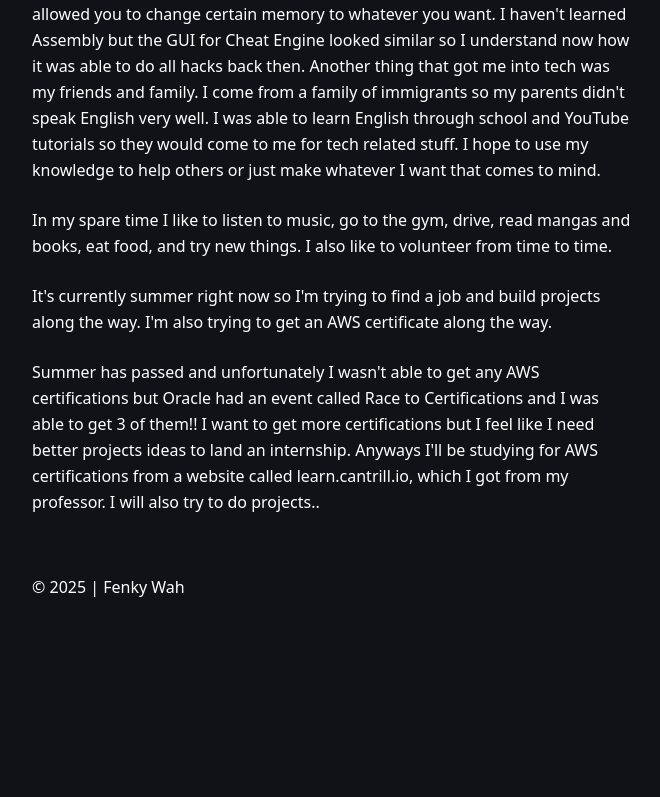
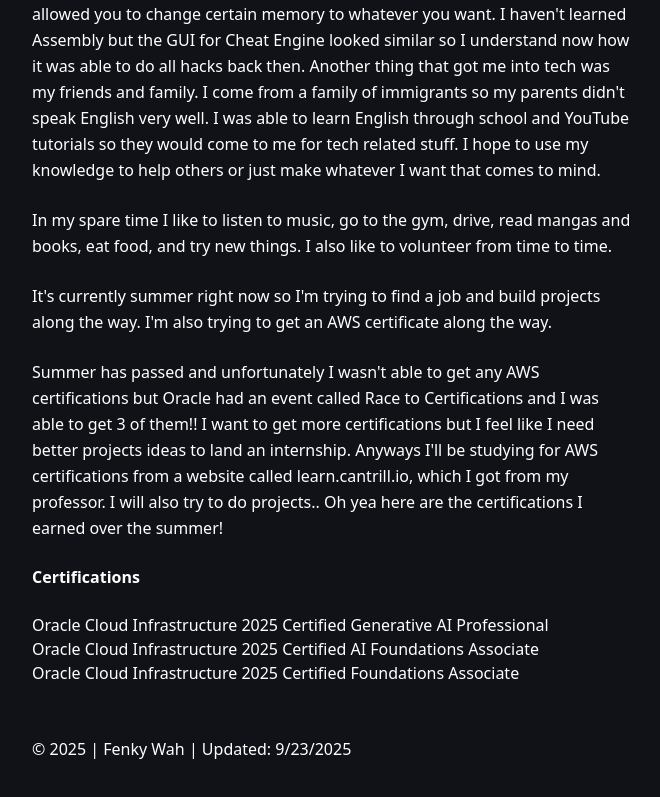
Before and after one commit to fenkur/my_portfolio, a Next.js app: page /blog in a window 1280 px wide. Shown: the part 421-1218 px from the top of the page, without its empty margins (308-968 px from the left). Before the commit the page ends 1064 px from the top, so only its background shows below. Built offline with nearby package versions, Linux system fonts and the light colour scheme.

Commit message:
updated: footer, bio, footer. added: YouTube link

```diff
--- a/app/blog/page.tsx
+++ b/app/blog/page.tsx
@@ -1,3 +1,5 @@
+import Link from 'next/link';
+
 export const metadata = {
     title: 'Blog',
     description: 'Blog route for Portfolio',
@@ -30,8 +32,20 @@ export default function Home() {
                         <p className="text-white leading-relaxed">
                             Summer has passed and unfortunately I wasn&apos;t able to get any AWS certifications but Oracle had an event called Race to Certifications and I was able to get 3 of them!!
                             I want to get more certifications but I feel like I need better projects ideas to land an internship. Anyways I&apos;ll be studying for AWS certifications from a website called
-                            learn.cantrill.io, which I got from my professor. I will also try to do projects..
+                            learn.cantrill.io, which I got from my professor. I will also try to do projects.. Oh yea here are the certifications I earned over the summer!
                         </p>
+
+                        <h1 className="text-1xl font-bold">Certifications</h1>
+                        <Link href="https://catalog-education.oracle.com/pls/certview/sharebadge?id=CDB9DB7A5B906505FF25DC5D2012FEF1A1D76A560C223EDBCCE4A3C366276F63">
+                            <p>Oracle Cloud Infrastructure 2025 Certified Generative AI Professional</p>
+                        </Link>
+                        <Link href="https://catalog-education.oracle.com/pls/certview/sharebadge?id=E13AA640D56CDBC6012E3A3180474AE8DBAD2055565C4B23F9F017A19D4ECEE9">
+                            <p>Oracle Cloud Infrastructure 2025 Certified AI Foundations Associate</p>
+                        </Link>
+                        <Link href="https://catalog-education.oracle.com/pls/certview/sharebadge?id=FD33DBE6C6F4ED85564632FED1A85F95395E51169FA209499021A9B079254966">
+                            <p>Oracle Cloud Infrastructure 2025 Certified Foundations Associate</p>
+                        </Link>
+
                     </div>
                 </section>
             </main>
--- a/app/page.tsx
+++ b/app/page.tsx
@@ -15,8 +15,8 @@ export default function Home() {
             <h1 className="text-1xl font-bold">Hi, I&apos;m Fenky</h1>
             <p className="text-white leading-relaxed">
               I&apos;m a student at the University of Minnesota majoring in IT Infrastructure.
-              I like to code in my spare time. I&apos;m gonna make random stuff and hopefully it&apos;ll be fun!
-              I&apos;m still a noob but I&apos;ll improve my skills over time.
+              I like learning new technologies and things in general. I hope to one day inspire others,
+              just like how I was inspired by others.
             </p>
           </div>
         </section>
--- a/components/Contacts.tsx
+++ b/components/Contacts.tsx
@@ -17,6 +17,8 @@ export default function Contacts() {
           <Link href="https://www.linkedin.com/in/fenky-wah/" className="hover:underline hover:text-gray-300 transition duration-200">LinkedIn</Link>
           <span> / </span>
           <a href="mailto:fenkywah15@gmail.com" className="hover:underline hover:text-gray-300 transition duration-200"> fenkywah15@gmail.com</a>
+          <span> / </span>
+          <Link href="https://www.youtube.com/@fenkur" className="hover:underline hover:text-gray-300 transition duration-200">YouTube</Link>
         </div>
       </div>
     </section>
--- a/components/Footer.tsx
+++ b/components/Footer.tsx
@@ -7,7 +7,7 @@ const Footer = () => {
     <footer>
       <div className="mx-auto max-w-screen-sm px-5 py-11">
         <div className="flex flex-col md:flex-row justify-between items-center">
-            <span className="text-white text-bold">© {currentYear} | Fenky Wah</span>
+            <span className="text-white text-bold">© {currentYear} | Fenky Wah | Updated: 9/23/2025</span>
         </div>
       </div>
     </footer>
```
